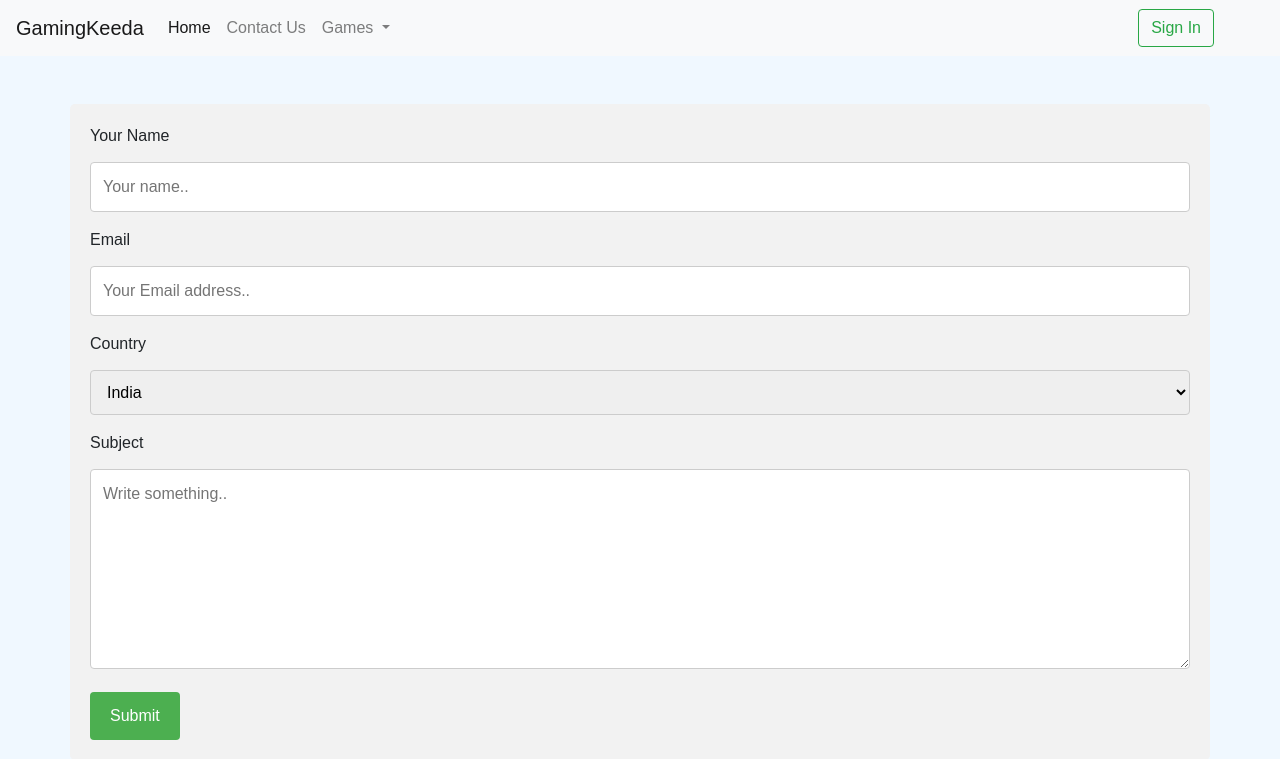
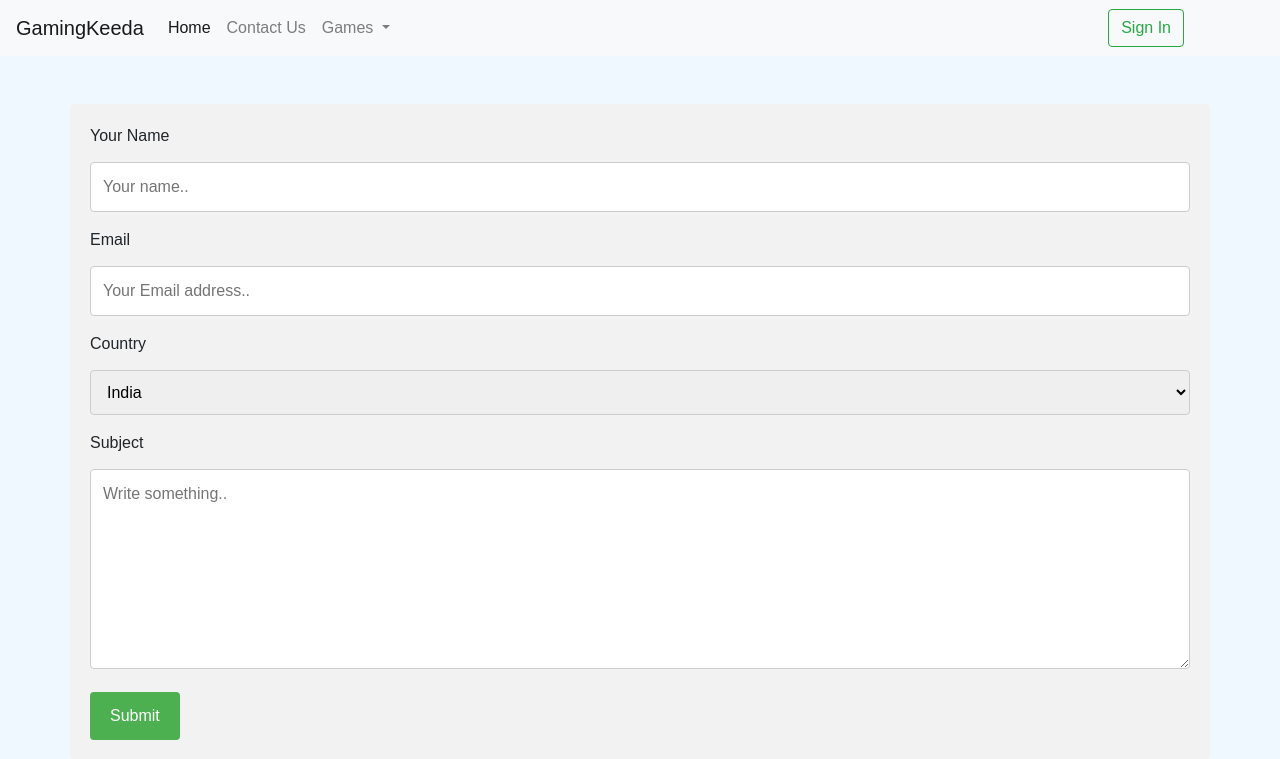
Before and after one commit to Ravinder-Ahlawat/ajay, a Django app: page /contact/ in a window 1280 px wide. Shown: the top 759 px of the page. Run offline with Django 3.2, Linux system fonts and the light colour scheme; parts of the project's set-up code (start-up, migrations or seed data) failed here and were passed over; some libraries are stand-ins or nearby versions.

Commit message:
fixing button margin

```diff
--- a/best/templates/basic.html
+++ b/best/templates/basic.html
@@ -24,7 +24,7 @@
 
         }
         #butt{
-            margin-right: 50px;
+            margin-right: 5rem;
         }
 
 
```
